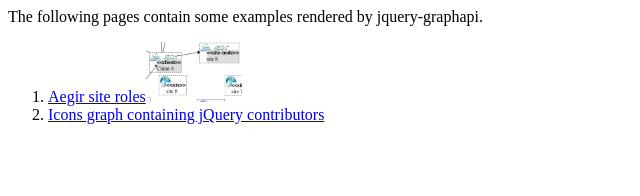
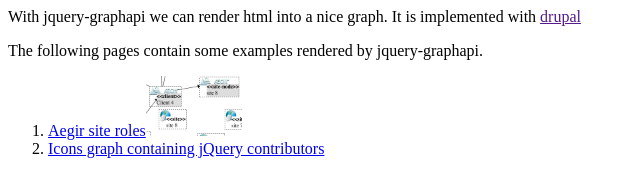
Before and after one commit to clemens-tolboom/jquery-graphapi, a plain HTML site: page index.html in a window 1280 px wide. Shown: the whole page, without its empty margins (0-640 px from the left). Drawn offline with Linux system fonts and the light colour scheme.

Commit message:
Tiny more text.

```diff
--- a/index.html
+++ b/index.html
@@ -1,6 +1,7 @@
 <html>
   <body>
-    The following pages contain some examples rendered by jquery-graphapi.
+    <p>With jquery-graphapi we can render html into a nice graph. It is implemented with <a href=""http://drupal.org/project/graphapi">drupal</a></p>
+    <p>The following pages contain some examples rendered by jquery-graphapi.</p>
     <ol>
       <li><a href="tests/aegir-site-roles.html">Aegir site roles<img src="tests/images/aegir-site-roles.png" height="60"/></a></li>
       <li><a href="tests/simple.html">Icons graph containing jQuery contributors</a></li>
```
